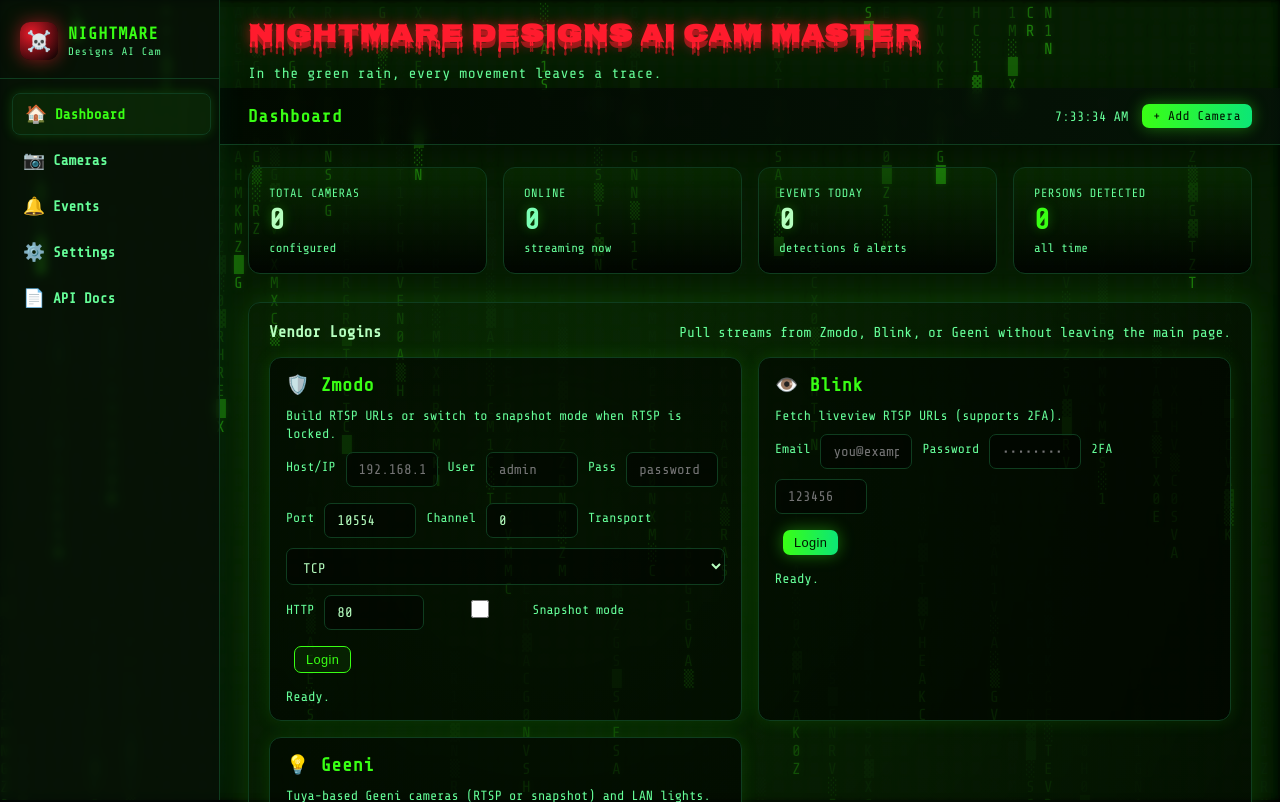
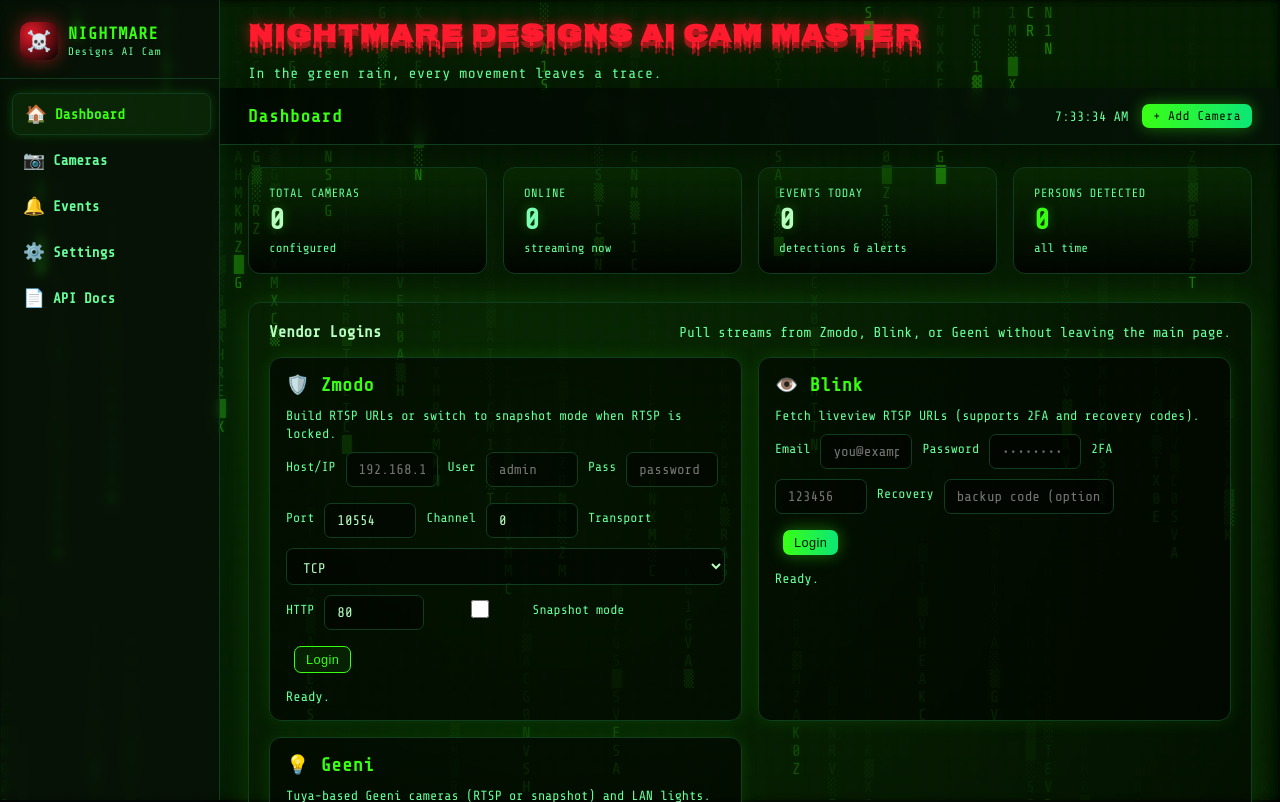
Before and after one commit to NightmareDesigns/Ai-cam-master, a FastAPI app: page / in a window 1280 px wide. Shown: the top 802 px of the page. Run offline with FastAPI, Linux system fonts and the light colour scheme; data that the repository does not hold is empty.

Commit message:
Add Blink 2FA recovery support
Co-authored-by: NightmareDesigns <257769168+NightmareDesigns@users.noreply.github.com>

```diff
--- a/src/api/cameras.py
+++ b/src/api/cameras.py
@@ -107,7 +107,7 @@ async def blink_login(payload: BlinkLoginRequest):
     except BlinkTwoFARequiredError:
         raise HTTPException(
             status_code=status.HTTP_401_UNAUTHORIZED,
-            detail="Two-factor authentication code required for Blink login.",
+            detail="Two-factor authentication or recovery code required for Blink login.",
         )
     except BlinkLoginError as exc:
         raise HTTPException(
--- a/src/schemas/vendors.py
+++ b/src/schemas/vendors.py
@@ -45,6 +45,10 @@ class BlinkLoginRequest(BaseModel):
     two_factor_code: Optional[str] = Field(
         default=None,
         description="6-digit 2FA code when prompted by Blink.",
+    )
+    two_factor_recovery_code: Optional[str] = Field(
+        default=None,
+        description="Recovery code if you cannot access your usual 2FA device.",
     )
     timeout_seconds: confloat(ge=1.0, le=30.0) = Field(
         default=10.0, description="Timeout for Blink API and liveview calls."
--- a/src/static/js/cameras.js
+++ b/src/static/js/cameras.js
@@ -246,6 +246,7 @@ document.addEventListener('DOMContentLoaded', () => {
       user: '#blink-user',
       pass: '#blink-pass',
       otp: '#blink-otp',
+      recovery: '#blink-recovery',
       status: '#blink-status',
       button: '#btn-blink-login',
     },
--- a/src/static/js/dashboard.js
+++ b/src/static/js/dashboard.js
@@ -186,6 +186,7 @@ document.addEventListener('DOMContentLoaded', () => {
       user: '#blink-user-main',
       pass: '#blink-pass-main',
       otp: '#blink-otp-main',
+      recovery: '#blink-recovery-main',
       status: '#blink-status-main',
       button: '#btn-blink-login-main',
     },
--- a/src/static/js/vendor-logins.js
+++ b/src/static/js/vendor-logins.js
@@ -75,6 +75,7 @@ function initVendorLogins(config = {}) {
     const username = getVal(blink.user);
     const password = getEl(blink.pass)?.value ?? '';
     const twofa = getVal(blink.otp) || null;
+    const recovery = getVal(blink.recovery) || null;
 
     if (!username || !password) {
       notify('Blink email and password are required.', 'error');
@@ -85,6 +86,7 @@ function initVendorLogins(config = {}) {
     setStatus('blink', 'Logging in to Blink…');
     const body = { username, password };
     if (twofa) body.two_factor_code = twofa;
+    if (recovery) body.two_factor_recovery_code = recovery;
 
     try {
       const res = await API.post('/api/cameras/blink/login', body);
@@ -95,7 +97,7 @@ function initVendorLogins(config = {}) {
       setStatus('blink', label);
       if (onSuccess) onSuccess('blink', label);
     } catch (e) {
-      setStatus('blink', 'Login failed. Check credentials/2FA.');
+      setStatus('blink', 'Login failed. Check credentials/2FA/recovery code.');
       if (onError) onError('blink', e.message || 'Login failed');
       else notify('Blink login failed: ' + e.message, 'error');
     } finally {
--- a/src/templates/cameras.html
+++ b/src/templates/cameras.html
@@ -206,7 +206,7 @@
     <div id="geeni-light-status" class="text-muted" style="margin-top:-4px;margin-bottom:8px">Ready.</div>
 
     <h3 style="margin:12px 0 6px 0">Blink login</h3>
-    <p class="text-muted" style="margin-top:0">Fetch liveview RTSP URLs from your Blink account (supports 2FA).</p>
+    <p class="text-muted" style="margin-top:0">Fetch liveview RTSP URLs from your Blink account (supports 2FA and recovery codes).</p>
     <div class="form-group form-inline">
       <div class="inline-inputs">
         <label>Email</label>
@@ -215,6 +215,8 @@
         <input type="password" id="blink-pass" placeholder="••••••••"/>
         <label>2FA</label>
         <input type="text" id="blink-otp" placeholder="123456"/>
+        <label>Recovery</label>
+        <input type="text" id="blink-recovery" placeholder="backup code (optional)" style="width:170px"/>
       </div>
       <button id="btn-blink-login" class="btn btn-primary btn-sm" style="margin-left:8px">Login to Blink</button>
     </div>
--- a/src/templates/dashboard.html
+++ b/src/templates/dashboard.html
@@ -82,7 +82,7 @@
 
     <div class="vendor-panel">
       <h3>👁️ Blink</h3>
-      <small>Fetch liveview RTSP URLs (supports 2FA).</small>
+      <small>Fetch liveview RTSP URLs (supports 2FA and recovery codes).</small>
       <div class="form-group form-inline" style="margin-top:10px">
         <div class="inline-inputs">
           <label>Email</label>
@@ -91,6 +91,8 @@
           <input type="password" id="blink-pass-main" placeholder="••••••••"/>
           <label>2FA</label>
           <input type="text" id="blink-otp-main" placeholder="123456"/>
+          <label>Recovery</label>
+          <input type="text" id="blink-recovery-main" placeholder="backup code (optional)" style="width:170px"/>
         </div>
         <button id="btn-blink-login-main" class="btn btn-primary btn-sm" style="margin-left:8px">Login</button>
       </div>
```
Also changed, not shown: src/integrations/blink.py (+4 -3 lines), tests/test_api.py (+17 -0 lines).
